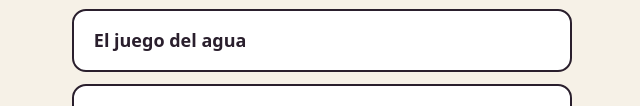
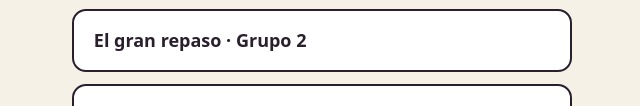
Before and after one commit to ncandreina-droid/juegos, a plain HTML site: page index.html in a window 1280 px wide. Shown: the part 837-943 px from the top of the page, without its empty margins (318-958 px from the left). Drawn offline with Linux system fonts and the light colour scheme.

Commit message:
Actualiza el índice

```diff
--- a/index.html
+++ b/index.html
@@ -10,6 +10,7 @@
 <a href="cuando-paso.html">¡Retos de Lengua!</a>
 <a href="donde-esta-el-mar.html">¿Dónde está el mar?</a>
 <a href="el-gran-repaso-grupo-1.html">El gran repaso</a>
+<a href="el-gran-repaso-grupo-2.html">El gran repaso · Grupo 2</a>
 <a href="el-juego-del-agua.html">El juego del agua</a>
 <a href="estrellas-examen-matematicas.html">Mis estrellas del examen</a>
 <a href="la-serpiente-multi.html">La serpiente Multi</a>
```
